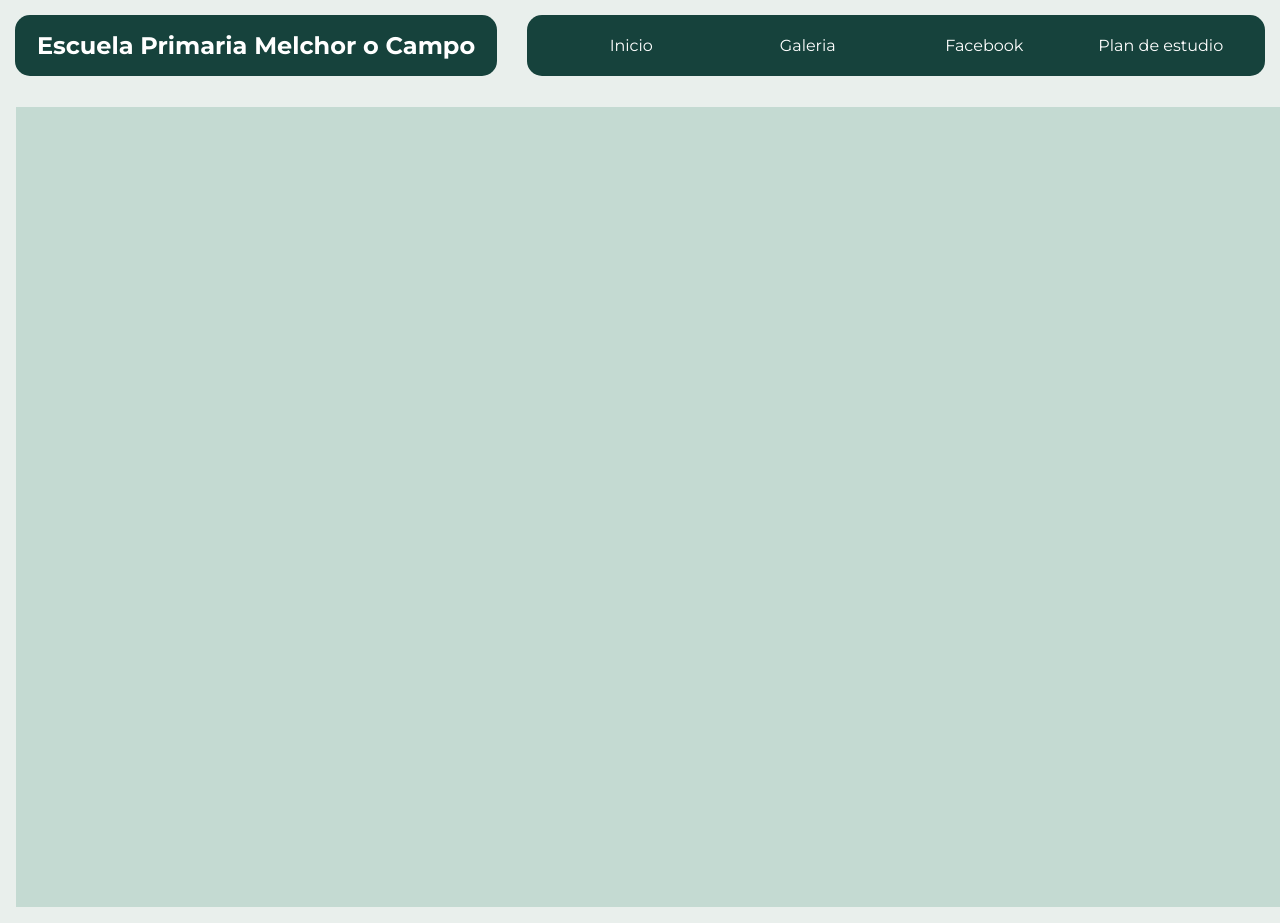
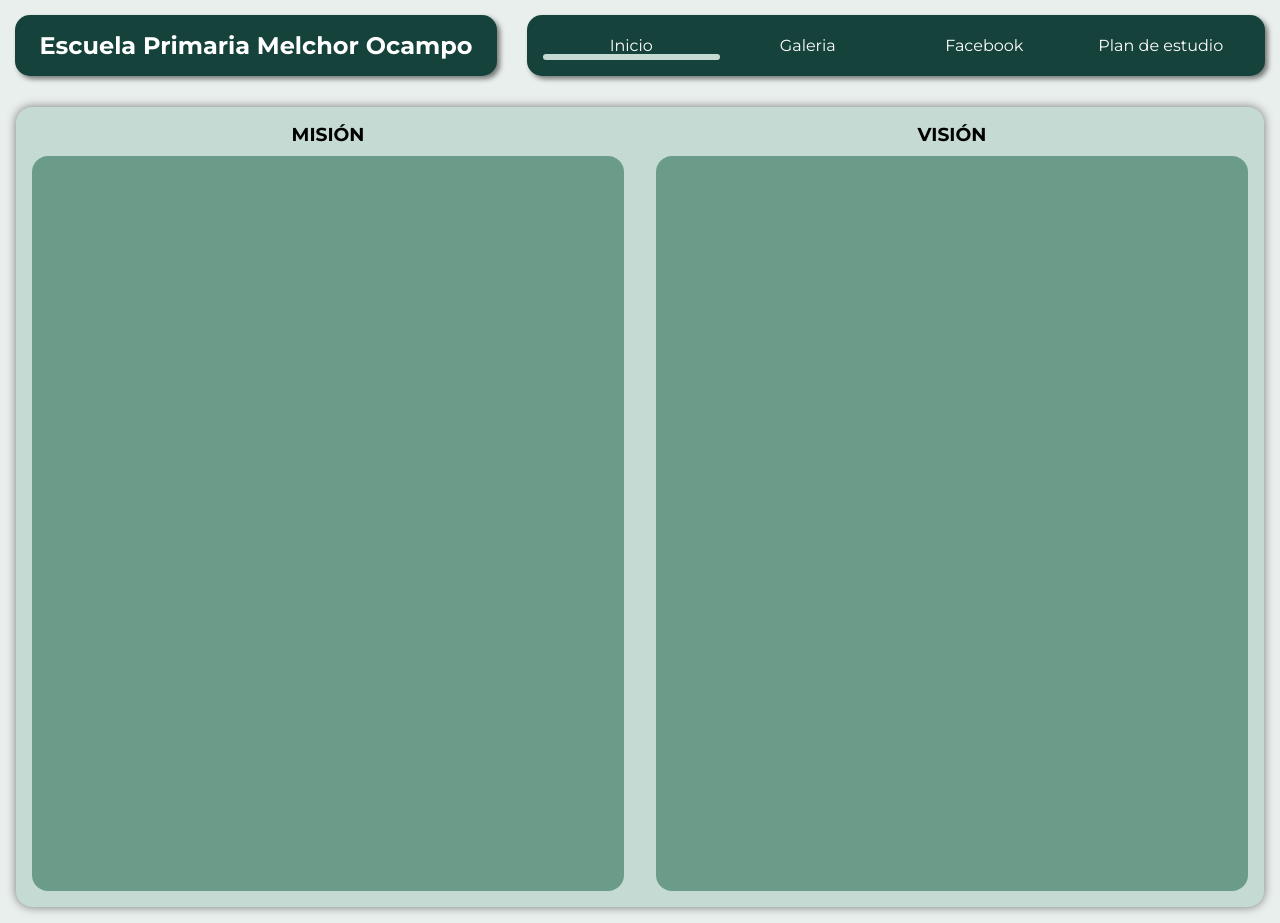
Before and after one commit to OneHundred1/MoC_primaria, a plain HTML site: page index.html in a window 1280 px wide. Drawn offline with Linux system fonts and the light colour scheme.

Commit message:
commit 05-11-2024

```diff
--- a/index.html
+++ b/index.html
@@ -18,7 +18,7 @@
           </div>
           <div class="titulo">
             <h1>
-              Escuela Primaria Melchor o Campo
+              Escuela Primaria Melchor Ocampo
             </h1>
           </div>
         </header>
@@ -28,15 +28,30 @@
                 <a class="item">Galeria</a>
                 <a class="item">Facebook</a>
                 <a class="item">Plan de estudio</a>
+                <div class="underline"></div>
             </nav>
         </div>
       </div>
       <section class="mision--vision">
-        <div class="mision">
+        <div class="seccion-mv">
+            <div class="titulo-mv">
+                <h1>
+                            MISIÓN
+                        </h1>
+            </div>
+            <div class="contenido-mv">
 
+            </div>
         </div>
-        <div class="vision">
+        <div class="seccion-mv">
+            <div class="titulo-mv">
+                <h1>
+                            VISIÓN
+                        </h1>
+            </div>
+            <div class="contenido-mv">
 
+            </div>
         </div>
       </section>
     </section>
--- a/src/styles/main.css
+++ b/src/styles/main.css
@@ -16,6 +16,11 @@ html, body {
   margin: 0;
 }
 
+.pagina_principal {
+    width: 100%;
+    height: 100%;
+}
+
 /*---------- ESTILOS ENCABEZADO Y ENLACES ----------*/
 
 .encabezado_principal {
@@ -29,6 +34,7 @@ html, body {
     margin: 15px;
     border-radius: 15px;
     color: #ffffff;
+    box-shadow: 3px 3px 5px rgba(0, 0, 0, 0.5);
 }
 
 .titulo {
@@ -42,6 +48,7 @@ html, body {
     margin: 15px;
     padding: 1rem;
     border-radius: 15px;
+    box-shadow: 3px 3px 5px rgba(0, 0, 0, 0.5);
 }
 
 .navbar {
@@ -62,12 +69,61 @@ html, body {
     min-width: 25%;
 }
 
+.underline {
+    height: 6px;
+    background: var(--color-uno);
+    position: absolute;
+    bottom: 0;
+    width: 25%;
+    z-index: 2;
+    pointer-events: none;
+    transition: 0.35s;
+    border-radius: 3px;
+}
+
+nav .item:nth-child(1):hover ~ .underline {
+    transform: translate(0, 0);
+}
+
+nav .item:nth-child(2):hover ~ .underline {
+    transform: translate(100%, 0);
+}
+
+nav .item:nth-child(3):hover ~ .underline {
+    transform: translate(200%, 0);
+}
+
+nav .item:nth-child(4):hover ~ .underline {
+    transform: translate(300%, 0);
+}
+
 /*---------- Estilos mision y vision ----------*/
 
 .mision--vision {
     display: flex;
     background-color: var(--color-uno);
-    width: 100%;
     height: 50rem;
     margin: 1rem;
+    border-radius: 1rem;
+    box-shadow: 0px 0px 10px rgba(0, 0, 0, 0.5);
 }
+
+.seccion-mv {
+    display: flex;
+    min-width: 50%;
+    padding: 1rem;
+    flex-direction: column;
+    justify-content: center;
+    align-items: center;
+}
+
+.contenido-mv {
+    background-color: var(--color-dos);
+    height: 100%;
+    width: 100%;
+    border-radius: 1rem;
+}
+
+.titulo-mv {
+    padding-bottom: 10px;
+}
```
